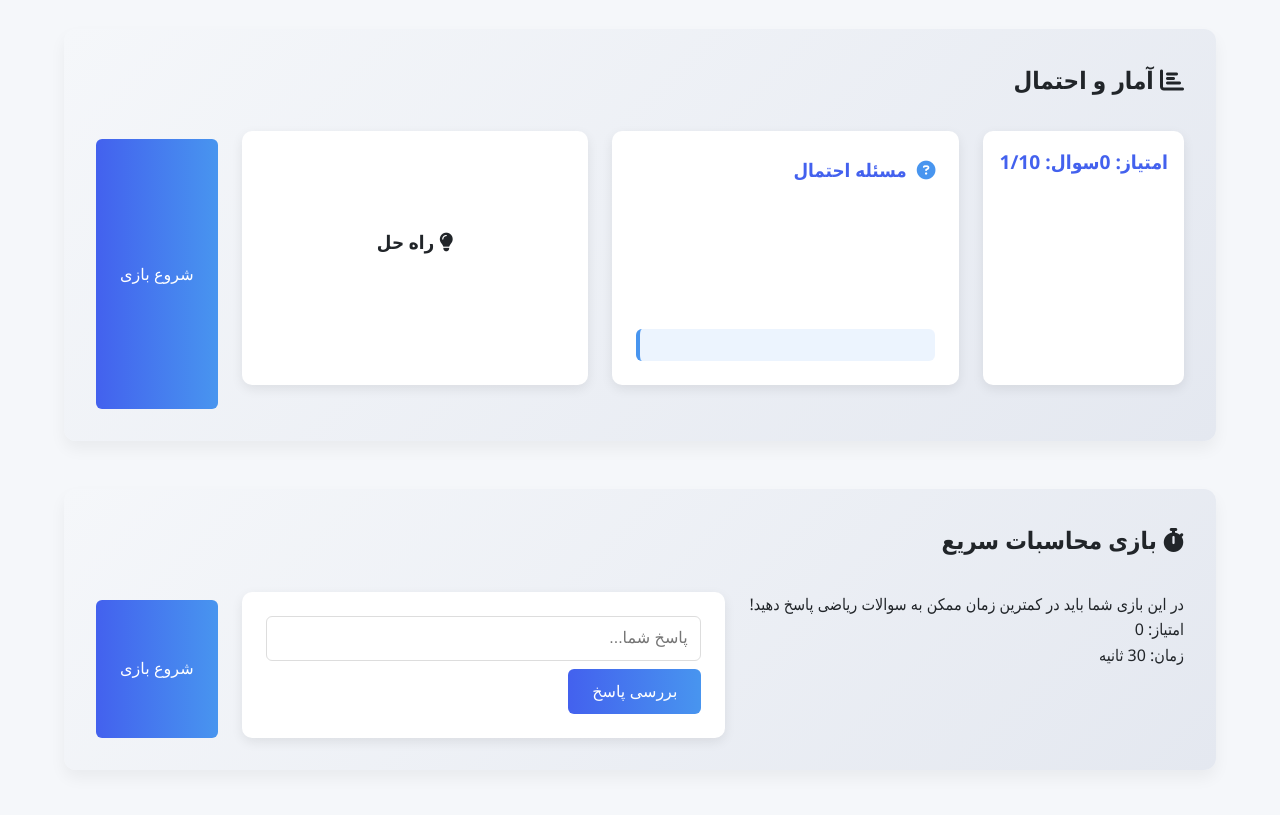
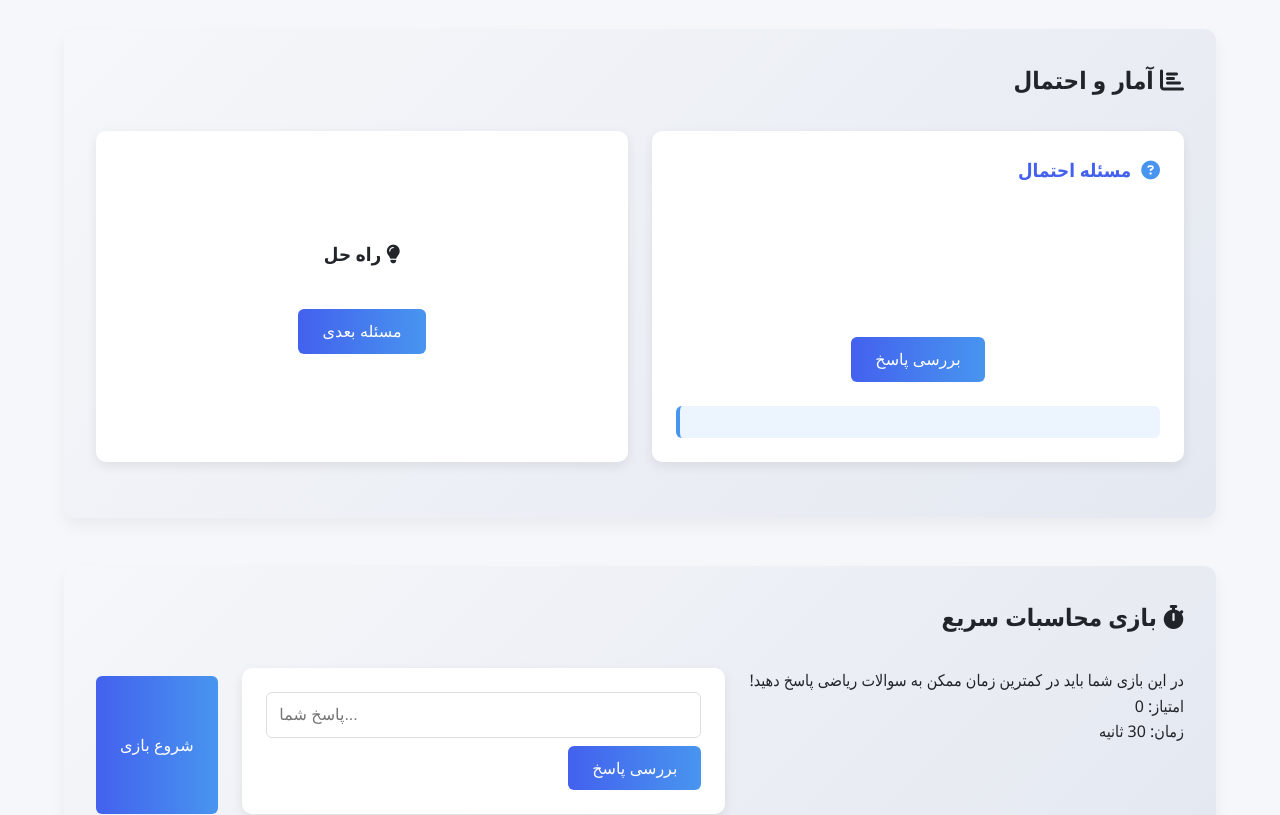
Before and after one commit to FLASHGOAL/Riazi, a plain HTML site: page index.html in a window 1280 px wide. Shown: the part 1280-2095 px from the top of the page. Drawn offline with Linux system fonts and the light colour scheme; a web font is replaced by a local one.

Commit message:
Update index.html

```diff
--- a/index.html
+++ b/index.html
@@ -102,24 +102,19 @@
             <h2><i class="fas fa-chart-bar"></i> آمار و احتمال</h2>
 
             <div class="probability-game">
-            <div class="game-stats">
-                <div>امتیاز: <span id="probability-score">0</span></div>
-                <div>سوال: <span id="question-count">1</span>/<span id="total-questions">10</span></div>
-            </div>
-
                 <div class="problem-box">
                     <h3><i class="fas fa-question-circle"></i> مسئله احتمال</h3>
                     <div class="problem-text" id="probability-problem"></div>
                     <div class="options" id="probability-options"></div>
+                    <button onclick="checkProbabilityAnswer()">بررسی پاسخ</button>
                     <div class="result" id="probability-result"></div>
                 </div>
 
                 <div class="explanation-box">
                     <h3><i class="fas fa-lightbulb"></i> راه حل</h3>
                     <div class="explanation-text" id="probability-explanation"></div>
+                    <button onclick="nextProbabilityProblem()">مسئله بعدی</button>
                 </div>
-
-            <button class="start-btn" onclick="startProbabilityGame()">شروع بازی</button>
             </div>
         </section>
 
@@ -137,7 +132,7 @@
 
                 <div class="game-area">
                     <div class="question" id="question"></div>
-                    <input type="number" id="answer" placeholder="پاسخ شما...">
+                    <input type="number" id="answer" placeholder="پاسخ شما..." dir="ltr">
                     <button onclick="checkAnswer()">بررسی پاسخ</button>
                     <div class="feedback" id="feedback"></div>
                 </div>
```
Lines whose indentation alone changed are shown as unchanged.
